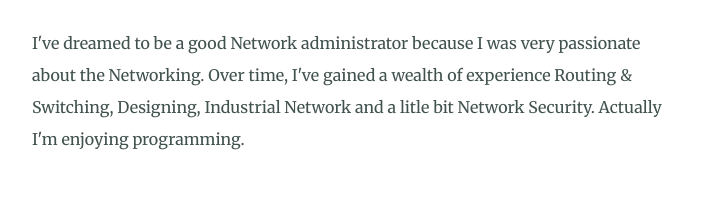
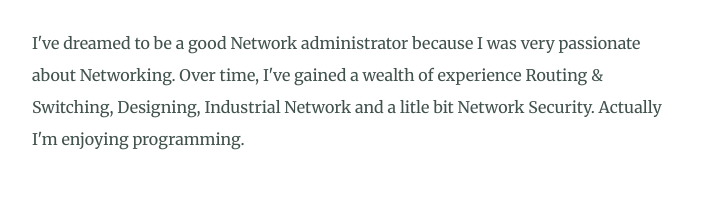
Before and after one commit to mamadou681/personal, a plain HTML site: page index.html in a window 1280 px wide. Shown: the part 1731-1936 px from the top of the page, without its empty margins (288-991 px from the left). Drawn offline with Linux system fonts and the light colour scheme.

Commit message:
Update index.html

```diff
--- a/index.html
+++ b/index.html
@@ -30,7 +30,7 @@
       <div class="skill-row">
         <img class="network-img" src="images/network1.png" alt="network-icon">
         <h3>Computer Network.</h3>
-        <p class="network-skill-description">I've dreamed to be a good Network administrator because I was very passionate about the Networking. Over time, I've gained a wealth of experience Routing & Switching, Designing, Industrial Network and a litle bit Network Security. Actually I'm enjoying programming.</p>
+        <p class="network-skill-description">I've dreamed to be a good Network administrator because I was very passionate about Networking. Over time, I've gained a wealth of experience Routing & Switching, Designing, Industrial Network and a litle bit Network Security. Actually I'm enjoying programming.</p>
       </div>
       <div class="skill-row">
         <img class="sport-img" src="images/sport.png" alt="image-gym">
```
